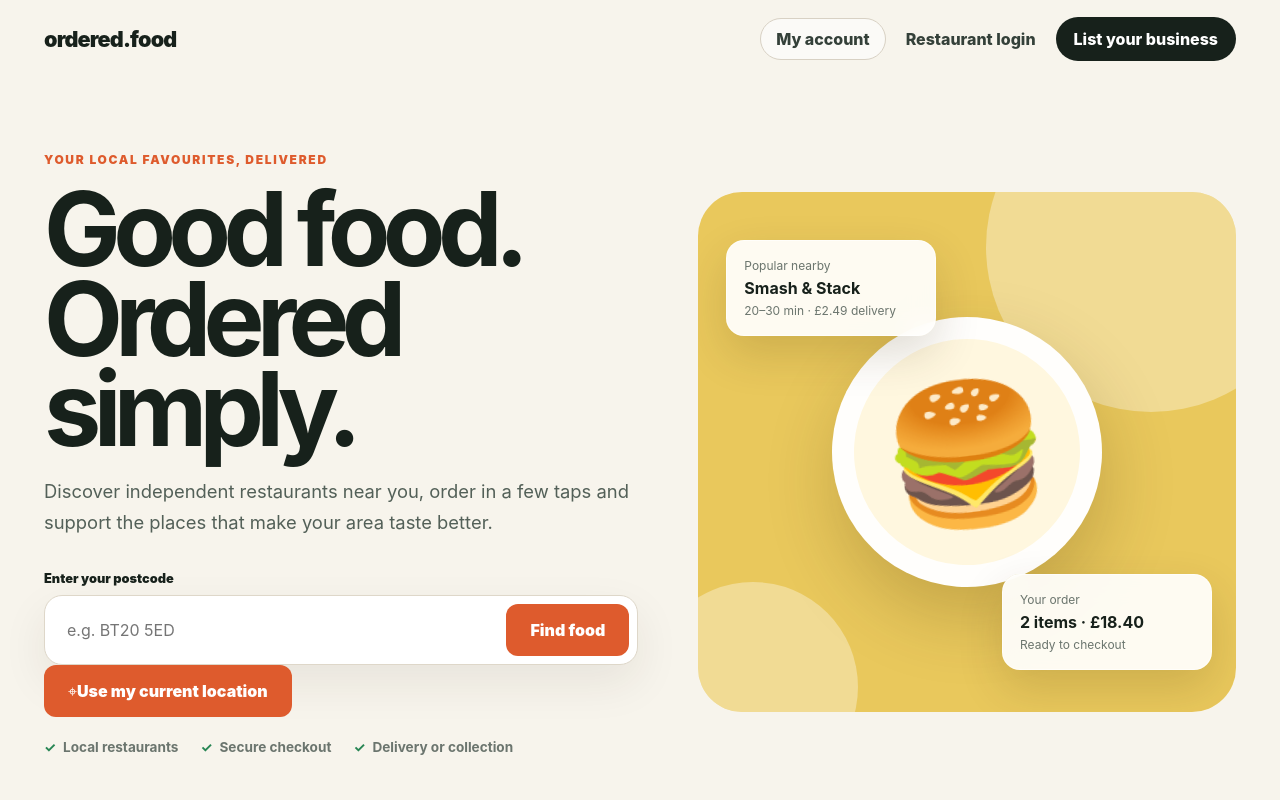
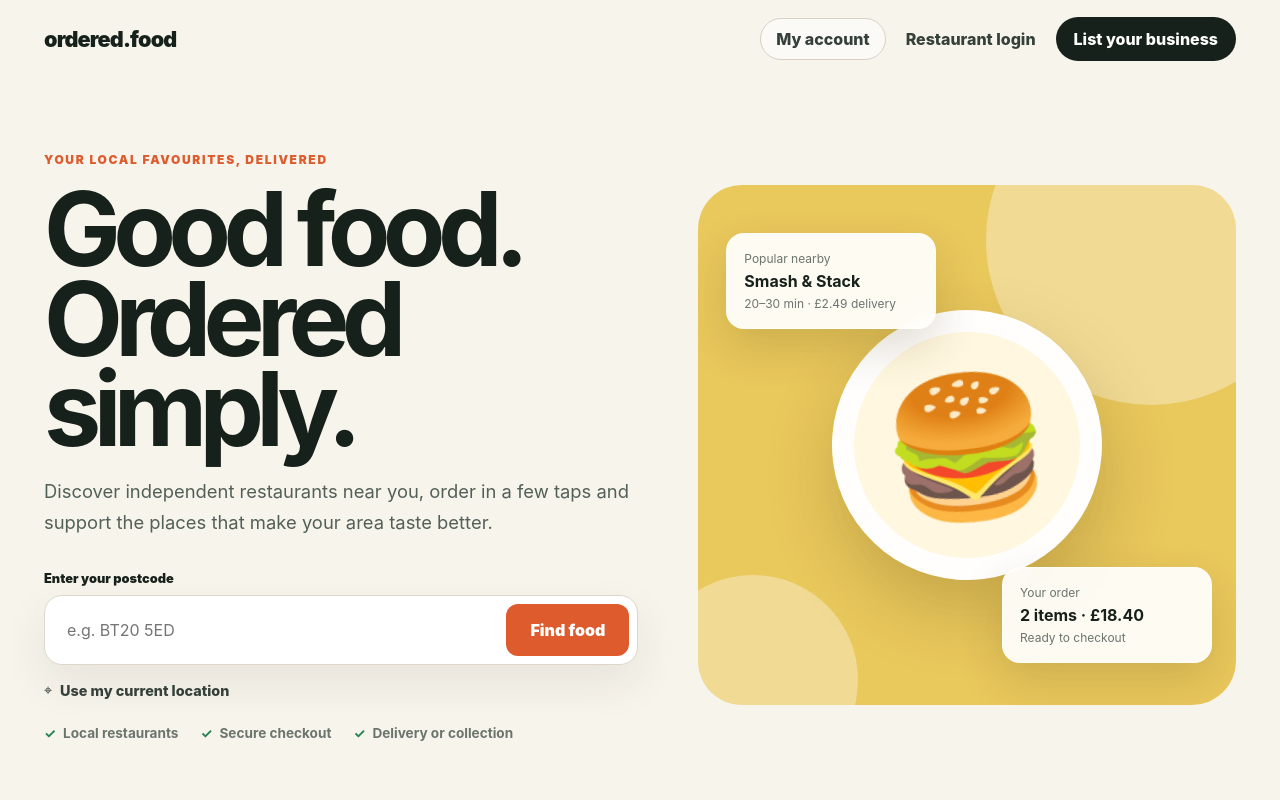
Before and after one commit to MaviUK/refreshabin, a React (Vite) app in the folder apps/restaurant/: page / in a window 1280 px wide. Shown: the top 800 px of the page. Built offline with nearby package versions, Linux system fonts and the light colour scheme; no server answers.

Commit message:
Style homepage current location control

```diff
--- a/apps/restaurant/src/home/Home.css
+++ b/apps/restaurant/src/home/Home.css
@@ -128,6 +128,40 @@
   font: inherit;
   font-weight: 900;
   padding: 0 24px;
+}
+
+.current-location-button {
+  margin-top: 12px;
+  min-height: auto !important;
+  display: inline-flex;
+  align-items: center;
+  gap: 8px;
+  border: 0 !important;
+  border-radius: 0 !important;
+  background: transparent !important;
+  color: #344039 !important;
+  padding: 4px 0 !important;
+  font-size: 0.9rem !important;
+  font-weight: 800 !important;
+  box-shadow: none !important;
+}
+
+.current-location-button:hover:not(:disabled) {
+  color: #17211b !important;
+  text-decoration: underline;
+  text-underline-offset: 3px;
+}
+
+.current-location-button:disabled {
+  cursor: wait;
+  opacity: 0.65;
+}
+
+.location-error {
+  margin: 8px 0 0 !important;
+  color: #9f2f1e !important;
+  font-size: 0.84rem !important;
+  line-height: 1.45 !important;
 }
 
 .home-trust-row {
@@ -335,6 +369,7 @@
   .postcode-search > div { display: grid; }
   .postcode-search input { min-height: 48px; }
   .postcode-search button { width: 100%; }
+  .current-location-button { width: auto !important; }
   .home-hero-art { min-height: 390px; border-radius: 28px; }
   .hero-dish { width: 210px; height: 210px; border-width: 16px; font-size: 6.2rem; }
   .hero-food-card { min-width: 180px; padding: 13px; }
```
